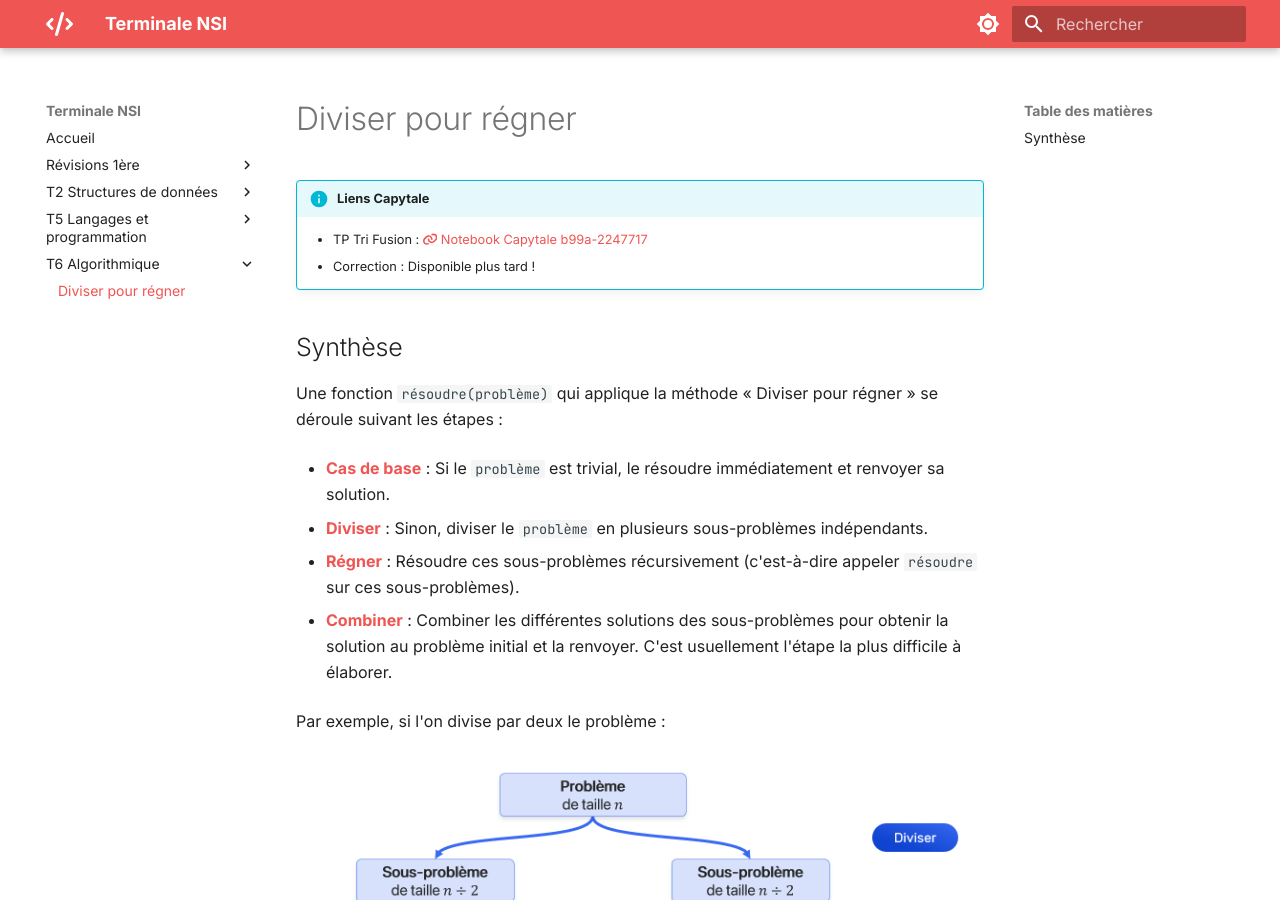
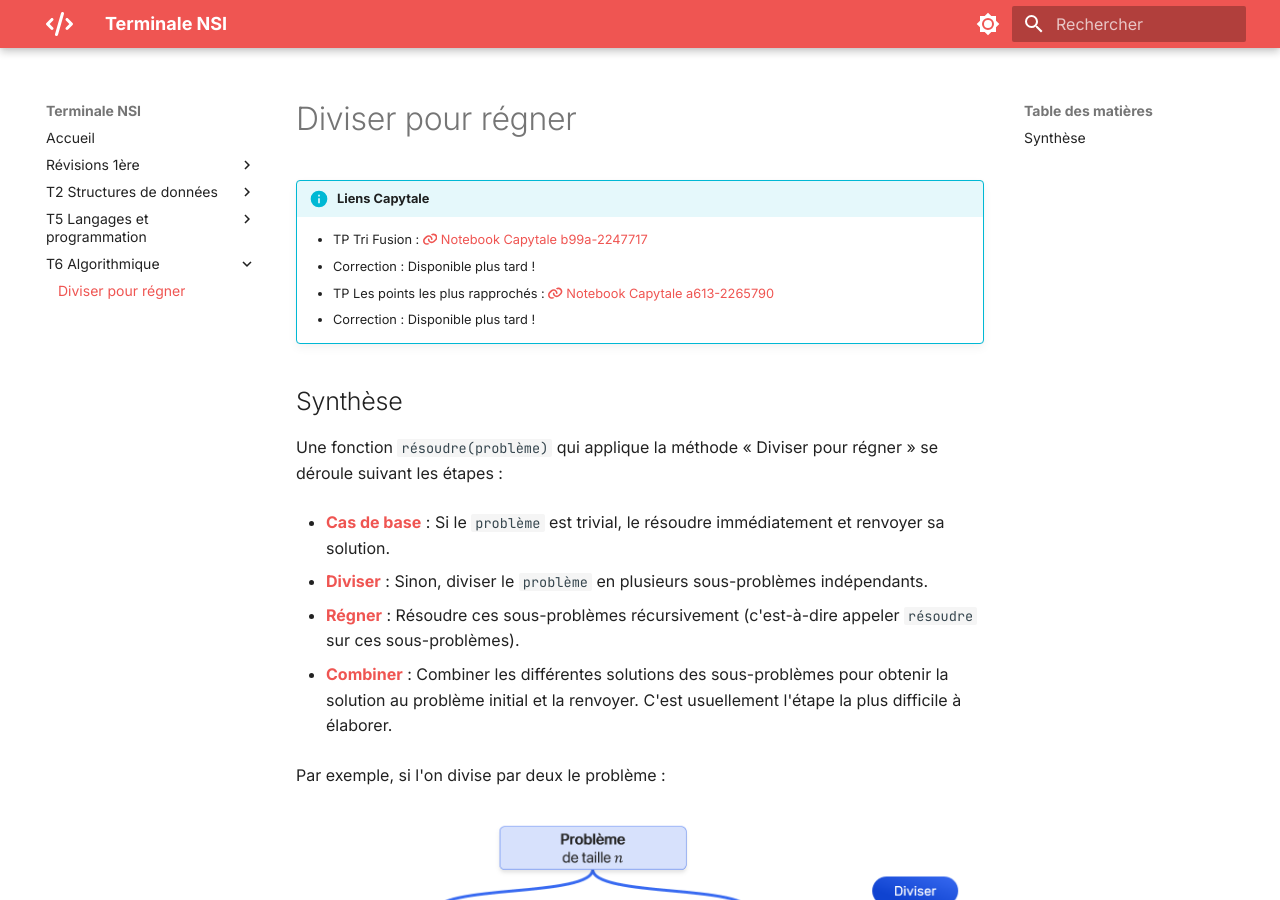
Before and after one commit to ArthurRouquan/TNSI, an MkDocs documentation site: the page built from docs/T6 Algorithmique/3dac.md, in a window 1280 px wide and 900 px high. Built offline with MkDocs 1.6.1 and Material for MkDocs 9.7.7, drawn with Linux system fonts in a browser that asks for light colours.

Commit message:
tp proche

```diff
--- a/docs/T6 Algorithmique/3dac.md
+++ b/docs/T6 Algorithmique/3dac.md
@@ -2,6 +2,8 @@
 
 !!! info "Liens Capytale"
     * TP Tri Fusion : [:fontawesome-solid-link: Notebook Capytale b99a-2247717](https://capytale2.ac-paris.fr/web/c/b99a-2247717)
+    * Correction : Disponible plus tard !
+    * TP Les points les plus rapprochés : [:fontawesome-solid-link: Notebook Capytale a613-2265790](https://capytale2.ac-paris.fr/web/c/a613-2265790)
     * Correction : Disponible plus tard !
 
 
```
